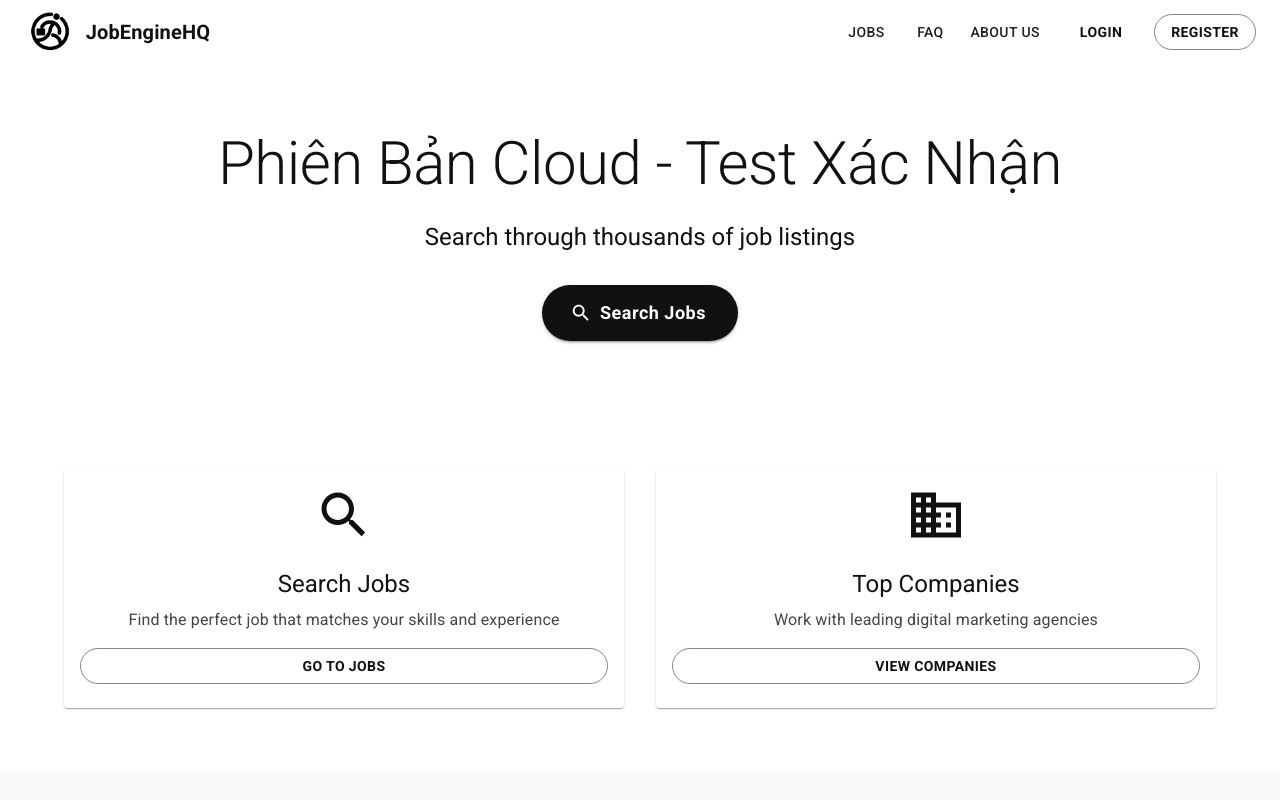
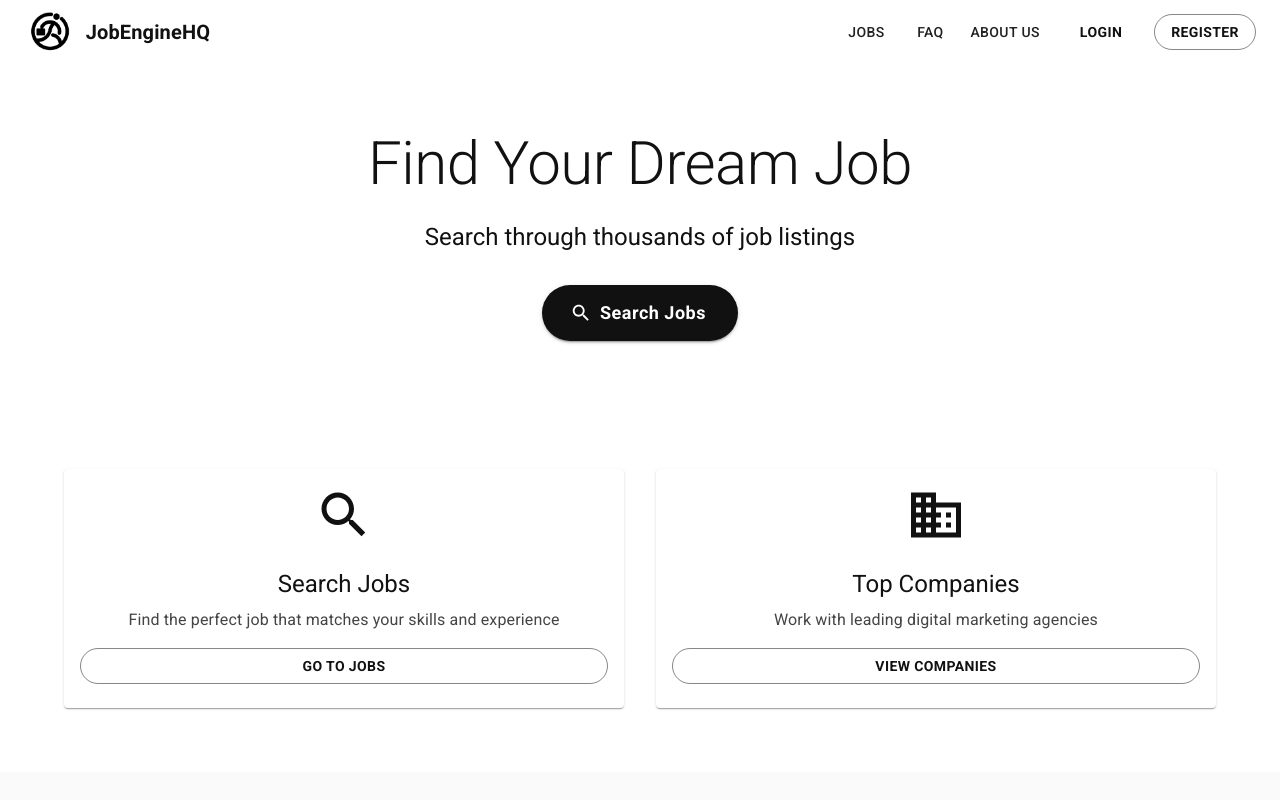
Before and after one commit to tigerads1998/my-job-website, a React (Create React App) app: page / in a window 1280 px wide. Shown: the top 800 px of the page. Built offline with nearby package versions, Linux system fonts and the light colour scheme; no server answers.

Commit message:
Revert: Change title back to 'Find Your Dream Job'

```diff
--- a/src/pages/Home.tsx
+++ b/src/pages/Home.tsx
@@ -42,7 +42,7 @@ const Home = () => {
       >
         <Container maxWidth="md">
           <Typography variant="h2" component="h1" gutterBottom>
-            Phiên Bản Cloud - Test Xác Nhận
+            Find Your Dream Job
           </Typography>
           <Typography variant="h5" paragraph>
             Search through thousands of job listings
```
